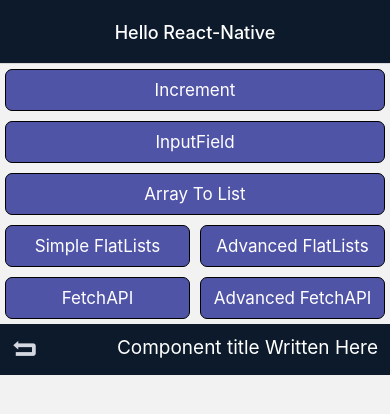
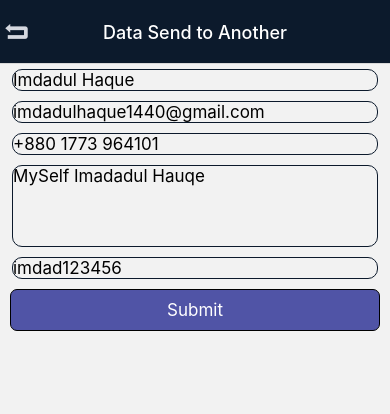
Before and after one commit to imdadulhaque1/ReactNative-Learning, a React Native app: screen /One in a window 390 px wide. Shown: the top 414 px of the page. Built offline with nearby package versions, Linux system fonts and the light colour scheme.

Commit message:
Data passing via navigation of route

```diff
--- a/App.js
+++ b/App.js
@@ -15,6 +15,8 @@
 import DuplicateUserRemove from './src/DuplicateUserRemove';
 import Home from './src/Home/Home';
 import BackButton from './src/Reuseable/BackButton';
+import One from './src/DataPassingOne_Another/One';
+import Another from './src/DataPassingOne_Another/Another';
 
 const Stack = createNativeStackNavigator();
 
@@ -141,6 +143,36 @@
             headerLeft: () => <BackButton />,
           }}
         />
+        <Stack.Screen
+          name="One"
+          component={One}
+          options={{
+            title: 'Data Send to Another',
+            headerTitleAlign: 'center',
+            headerTitleStyle: {
+              color: '#fff',
+            },
+            headerStyle: {
+              backgroundColor: '#0C1A2C',
+            },
+            headerLeft: () => <BackButton />,
+          }}
+        />
+        <Stack.Screen
+          name="Another"
+          component={Another}
+          options={{
+            title: 'Received from One',
+            headerTitleAlign: 'center',
+            headerTitleStyle: {
+              color: '#fff',
+            },
+            headerStyle: {
+              backgroundColor: '#0C1A2C',
+            },
+            headerLeft: () => <BackButton />,
+          }}
+        />
       </Stack.Navigator>
     </NavigationContainer>
   );
--- /dev/null
+++ b/src/DataPassingOne_Another/Another.js
@@ -0,0 +1,21 @@
+import {StyleSheet, Text, View} from 'react-native';
+import React from 'react';
+
+const Another = ({route, navigation}) => {
+  //   console.log(route.params);
+  const {name, email, phone, description, password} = route.params;
+
+  return (
+    <View style={{flex: 1, justifyContent: 'center', marginHorizontal: 10}}>
+      <Text>Name: {name}</Text>
+      <Text>Email: {email}</Text>
+      <Text>Phone: {phone}</Text>
+      <Text>Description: {description}</Text>
+      <Text>Password: {password}</Text>
+    </View>
+  );
+};
+
+export default Another;
+
+const styles = StyleSheet.create({});
--- /dev/null
+++ b/src/DataPassingOne_Another/One.js
@@ -0,0 +1,78 @@
+import {StyleSheet, Text, TextInput, View} from 'react-native';
+import React, {useEffect, useState} from 'react';
+import Button from '../Reuseable/Button';
+
+const One = ({navigation}) => {
+  const [name, setName] = useState('Imdadul Haque');
+  const [email, setEmail] = useState('imdadulhaque1440@gmail.com');
+  const [phone, setPhone] = useState('+880 1773 964101');
+  const [description, setDescription] = useState('MySelf Imadadul Hauqe');
+  const [password, setPassword] = useState('imdad123456');
+
+  const handleSubmit = () => {
+    navigation.navigate('Another', {
+      name,
+      email,
+      phone,
+      description,
+      password,
+    });
+  };
+  return (
+    <View style={styles.container}>
+      <View>
+        <TextInput
+          style={styles.inputStyle}
+          placeholder="Enter your name"
+          value={name}
+          onChangeText={nameText => setName(nameText)}
+        />
+        <TextInput
+          style={styles.inputStyle}
+          placeholder="Enter your email"
+          value={email}
+          onChangeText={emailText => setEmail(emailText)}
+        />
+        <TextInput
+          style={styles.inputStyle}
+          placeholder="Enter your phone number"
+          value={phone}
+          onChangeText={phoneText => setPhone(phoneText)}
+        />
+        <TextInput
+          multiline
+          numberOfLines={4}
+          style={styles.inputStyle}
+          placeholder="Write about yourself"
+          value={description}
+          onChangeText={descriptionText => setDescription(descriptionText)}
+        />
+        <TextInput
+          style={styles.inputStyle}
+          placeholder="Enter the password"
+          value={password}
+          onChangeText={passText => setPassword(passText)}
+        />
+      </View>
+      <View style={{flex: 1, marginHorizontal: 5}}>
+        <Button btnTitle="Submit" onPress={() => handleSubmit()} />
+      </View>
+    </View>
+  );
+};
+
+export default One;
+
+const styles = StyleSheet.create({
+  container: {
+    flex: 1,
+  },
+  inputStyle: {
+    borderColor: '#0C1A2C',
+    borderRadius: 10,
+    borderWidth: 1,
+    marginVertical: 5,
+    marginHorizontal: 12,
+    fontSize: 17,
+  },
+});
--- a/src/Home/Home.js
+++ b/src/Home/Home.js
@@ -1,8 +1,7 @@
 /* eslint-disable prettier/prettier */
-import {StyleSheet, Text, View} from 'react-native';
+import {StyleSheet, View} from 'react-native';
 import React from 'react';
 import Button from '../Reuseable/Button';
-import HeaderCom from '../Reuseable/HeaderCom';
 
 const Home = ({navigation}) => {
   function handleNavigate(screenName) {
@@ -48,8 +47,12 @@
           onPress={() => handleNavigate('DataFetchAnother')}
         />
       </View>
-
-      <HeaderCom />
+      <View style={styles.btnStyle}>
+        <Button
+          btnTitle="Data Pass to Another"
+          onPress={() => handleNavigate('One')}
+        />
+      </View>
     </View>
   );
 };
```
